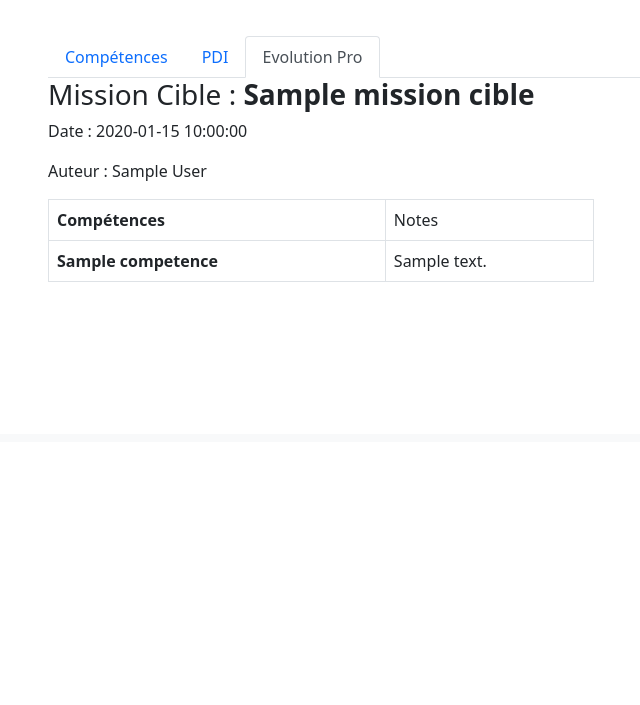
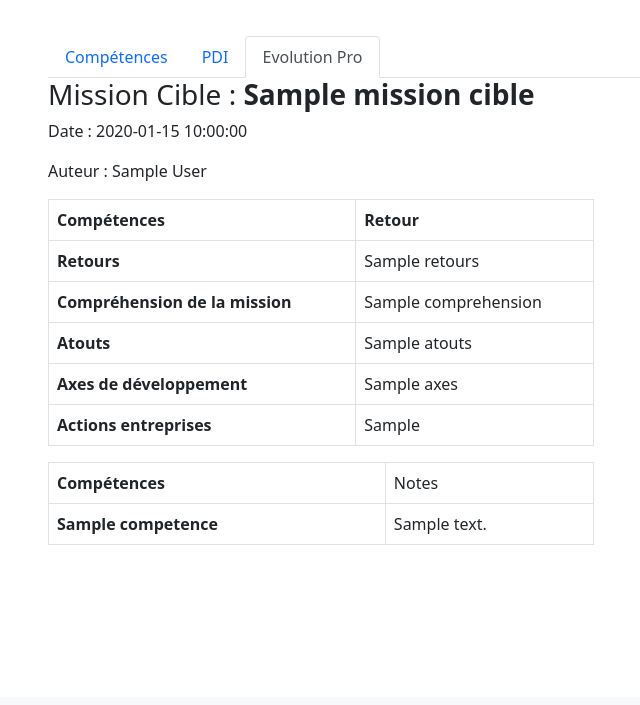
Before and after one commit to Johnderirol/Epidex, a Symfony app: template templates/user/index.html.twig in a window 1280 px wide, after a click on "Evolution Pro". Shown: the part 260-965 px from the top of the page, without its empty margins (34-674 px from the left). Before the commit the page ends 542 px from the top, so only its background shows below. Run offline with Twig, Linux system fonts and the light colour scheme; the template is opened without the code that fills it: most values are stand-ins (such as "Sample title", 1, 10 or a date in 2020); some libraries are stand-ins or nearby versions.

Commit message:
etoile competences rendu

```diff
--- a/templates/user/index.html.twig
+++ b/templates/user/index.html.twig
@@ -86,7 +86,6 @@
                                             <td class="center hidden-phone">{{rating.competences.title}}</td>
                                             <td class="center hidden-phone">{{rating.competences.category.title}}</td>
                                             <td class="center hidden-phone">{{rating.note}}</td>
-
                                         </tr>
                                         {% endfor %}
                                         </tbody>
@@ -160,6 +159,38 @@
                                 <p>Date : {{ etoile.createdAt ? etoile.createdAt|date('Y-m-d H:i:s') : '' }}</p>
                                 <p>Auteur : {{ etoile.auteur.fullName }}</p>
                             </div>
+                                <div class="table table-hover">
+                                <table cellpadding="0" cellspacing="0" border="0" class="display table table-bordered" id="table_id">
+                                        <thead>
+                                            <tr>
+                                                <th>Compétences</th>
+                                                <th>Retour</th>
+                                            </tr>
+                                        </thead>
+                                        <tbody>
+                                            <tr>
+                                                <th>Retours</th>
+                                                <td>{{etoile.retours}}</td>
+                                            </tr>
+                                            <tr>
+                                                <th>Compréhension de la mission</th>
+                                                <td>{{etoile.comprehension}}</td>
+                                            </tr>
+                                            <tr>
+                                                <th>Atouts</th>
+                                                <td>{{etoile.atouts}}</td>
+                                            </tr>
+                                            <tr>
+                                                <th>Axes de développement</th>
+                                                <td>{{etoile.axes}}</td>
+                                            </tr>
+                                            <tr>
+                                                <th>Actions entreprises</th>
+                                                <td>{{etoile.firstActions}}</td>
+                                            </tr>
+                                        </tbody>
+                                    </table>
+                                </div>
                             <div class="panel-body">
                                 <div class="table table-hover">
                                 <table cellpadding="0" cellspacing="0" border="0" class="display table table-bordered" id="table_id">
```
Also changed, not shown: templates/etoile/show.html.twig (+32 -0 lines).
